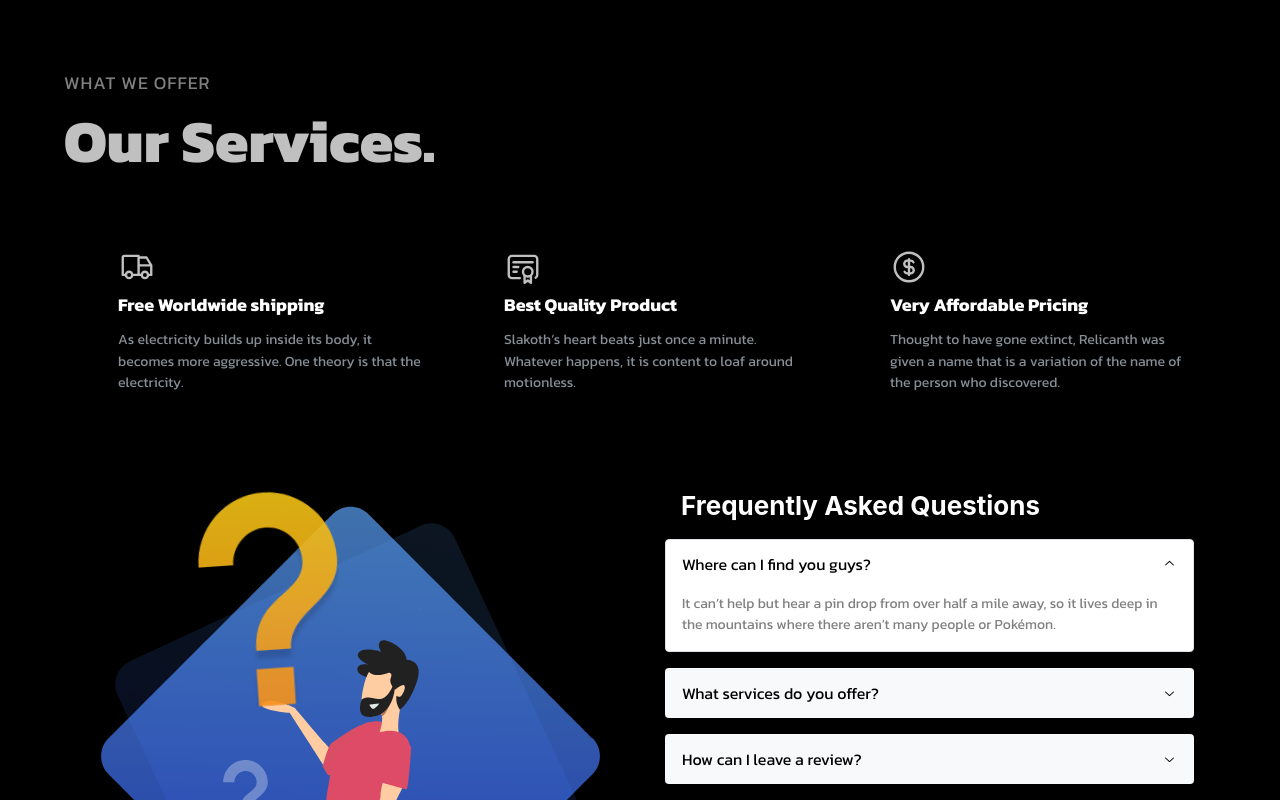
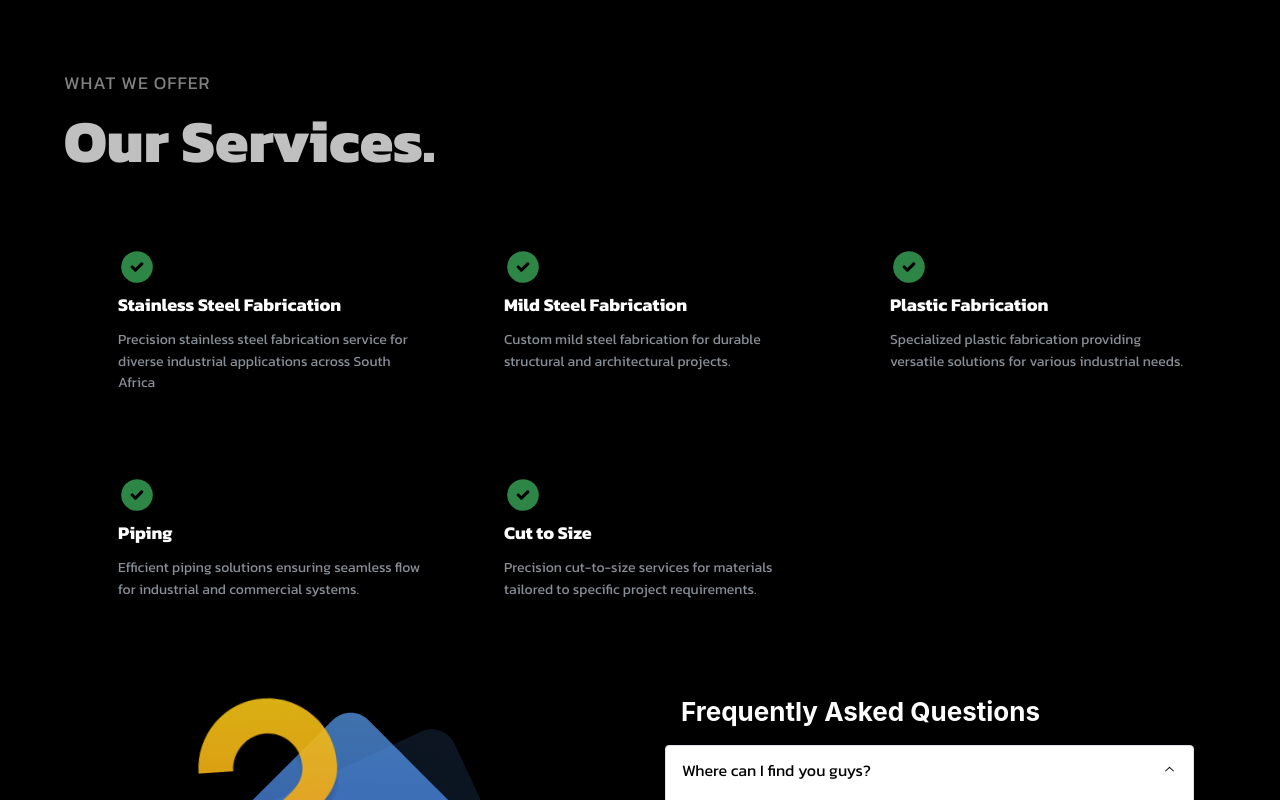
Before and after one commit to CodingDyl/JashaWeb, a React (Vite) app: page / in a window 1280 px wide. Shown: the part 1821-2621 px from the top of the page. Built offline with nearby package versions, Linux system fonts and the light colour scheme.

Commit message:
Added services and fixed buttons

```diff
--- a/src/components/FeaturesSection/FeaturesAsymmetrical.jsx
+++ b/src/components/FeaturesSection/FeaturesAsymmetrical.jsx
@@ -1,5 +1,5 @@
 import { Text, SimpleGrid, Container, rem } from '@mantine/core';
-import { IconTruck, IconCertificate, IconCoin } from '@tabler/icons-react';
+import { IconCircleCheckFilled } from '@tabler/icons-react';
 import classes from './FeaturesAsymmetrical.module.css';
 
 function Feature({ icon: Icon, title, description, className, ...others }) {
@@ -8,7 +8,7 @@ function Feature({ icon: Icon, title, description, className, ...others }) {
       <div className={classes.overlay} />
 
       <div className={classes.content}>
-        <Icon style={{ width: rem(38), height: rem(38) }} className={classes.icon} stroke={1.5} />
+        <Icon style={{ width: rem(38), height: rem(38) }} className={classes.icon} stroke={2} />
         <Text fw={700} fz="lg" mb="xs" mt={5} className={classes.title}>
           {title}
         </Text>
@@ -22,22 +22,34 @@ function Feature({ icon: Icon, title, description, className, ...others }) {
 
 const mockdata = [
   {
-    icon: IconTruck,
-    title: 'Free Worldwide shipping',
+    icon: IconCircleCheckFilled,
+    title: 'Stainless Steel Fabrication',
     description:
-      'As electricity builds up inside its body, it becomes more aggressive. One theory is that the electricity.',
+      'Precision stainless steel fabrication service for diverse industrial applications across South Africa',
   },
   {
-    icon: IconCertificate,
-    title: 'Best Quality Product',
+    icon: IconCircleCheckFilled,
+    title: 'Mild Steel Fabrication',
     description:
-      'Slakoth’s heart beats just once a minute. Whatever happens, it is content to loaf around motionless.',
+      'Custom mild steel fabrication for durable structural and architectural projects.',
   },
   {
-    icon: IconCoin,
-    title: 'Very Affordable Pricing',
+    icon: IconCircleCheckFilled,
+    title: 'Plastic Fabrication',
     description:
-      'Thought to have gone extinct, Relicanth was given a name that is a variation of the name of the person who discovered.',
+      'Specialized plastic fabrication providing versatile solutions for various industrial needs.',
+  },
+  {
+    icon: IconCircleCheckFilled,
+    title: 'Piping',
+    description:
+      'Efficient piping solutions ensuring seamless flow for industrial and commercial systems.',
+  },
+  {
+    icon: IconCircleCheckFilled,
+    title: 'Cut to Size',
+    description:
+      'Precision cut-to-size services for materials tailored to specific project requirements.',
   },
 ];
 
--- a/src/components/FeaturesSection/FeaturesAsymmetrical.module.css
+++ b/src/components/FeaturesSection/FeaturesAsymmetrical.module.css
@@ -20,7 +20,7 @@
   }
 
   .icon {
-    color: #C0C0C0;
+    color: #2d8646;
   }
 
   .title {
--- a/src/components/HomePage.jsx
+++ b/src/components/HomePage.jsx
@@ -66,7 +66,7 @@ const HomePage = () => {
                 <p className="font-light text-xl md:text-4xl text-white-100">Your trusted partner since 2005</p>
                 <div className='flex flex-col w-full gap-4 items-center'>
                     <div className='flex flex-col md:flex-row gap-4 md:gap-2'>
-                      <Button variant='filled' size='lg' className='bg-black/75 hover:bg-black/30 border-2 border-black text-md md:text-2xl max-w-[220px]'>JSC Services</Button>
+                      <Button variant='filled' size='lg' className='bg-black/75 hover:bg-black/30 border-2 border-black text-md md:text-2xl max-w-[220px]'><a href="#offer">JSC Services</a></Button>
                       <Button variant='filled' size='lg' className='bg-black/75 hover:bg-black/30 border-2 border-black text-md md:text-2xl max-w-[220px]'><img src={knitwire} alt='knitwire logo' className='bg-cover bg-no-repeat' /></Button>
                       <Button variant='filled' size='lg' className='bg-black/75 hover:bg-black/30 border-2 border-black text-md md:text-2xl max-w-[320px]' rightSection={<IconDownload size={20} />} >Bio Dynamic Fuel</Button>
                     </div>
```
